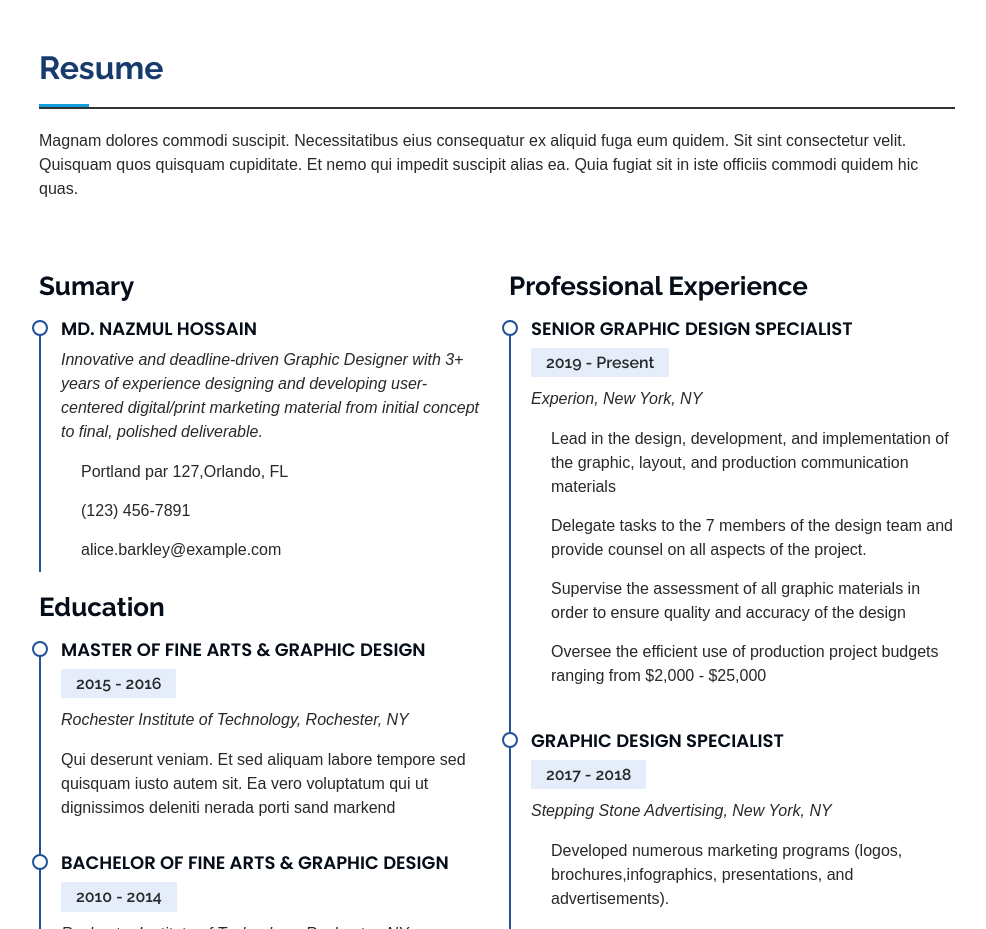
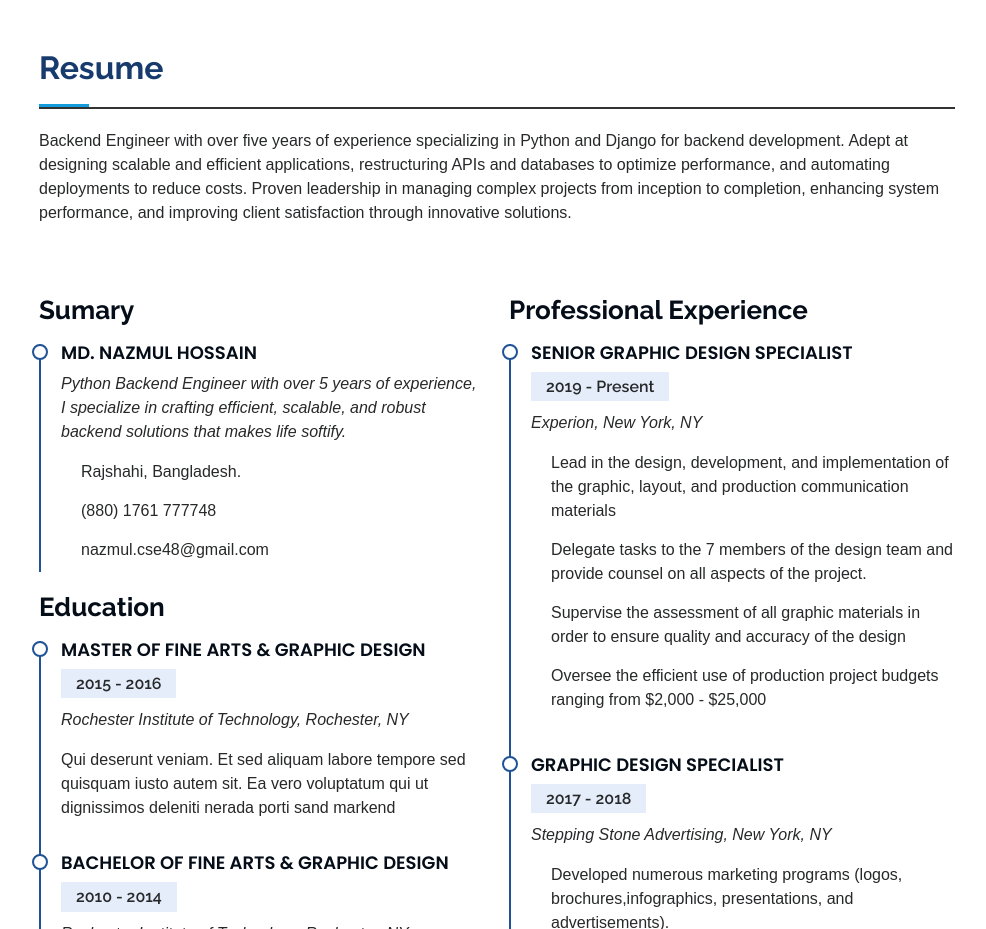
Before and after one commit to mn-48/md-nazmul-hossain, a plain HTML site: page index.html in a window 1280 px wide. Shown: the part 3440-4369 px from the top of the page, without its empty margins (293-1279 px from the left). Drawn offline with Linux system fonts and the light colour scheme.

Commit message:
Nazmul Hossain

```diff
--- a/index.html
+++ b/index.html
@@ -543,10 +543,13 @@
           <div class="section-title">
             <h2>Resume</h2>
             <p>
-              Magnam dolores commodi suscipit. Necessitatibus eius consequatur
-              ex aliquid fuga eum quidem. Sit sint consectetur velit. Quisquam
-              quos quisquam cupiditate. Et nemo qui impedit suscipit alias ea.
-              Quia fugiat sit in iste officiis commodi quidem hic quas.
+              Backend Engineer with over five years of experience specializing
+              in Python and Django for backend development. Adept at designing
+              scalable and efficient applications, restructuring APIs and databases
+              to optimize performance, and automating deployments to reduce costs.
+              Proven leadership in managing complex projects from inception to completion,
+              enhancing system performance, and improving client satisfaction
+              through innovative solutions.
             </p>
           </div>
 
@@ -557,16 +560,17 @@
                 <h4>Md. Nazmul Hossain</h4>
                 <p>
                   <em
-                    >Innovative and deadline-driven Graphic Designer with 3+
-                    years of experience designing and developing user-centered
-                    digital/print marketing material from initial concept to
-                    final, polished deliverable.</em
+                    >Python Backend Engineer with over 5 years of experience,
+                    I specialize in crafting efficient, scalable, and robust
+                    backend solutions that makes life softify.
+
+                    </em
                   >
                 </p>
                 <ul>
-                  <li>Portland par 127,Orlando, FL</li>
-                  <li>(123) 456-7891</li>
-                  <li>alice.barkley@example.com</li>
+                  <li>Rajshahi, Bangladesh.</li>
+                  <li>(880) 1761 777748 </li>
+                  <li>nazmul.cse48@gmail.com</li>
                 </ul>
               </div>
 
```
